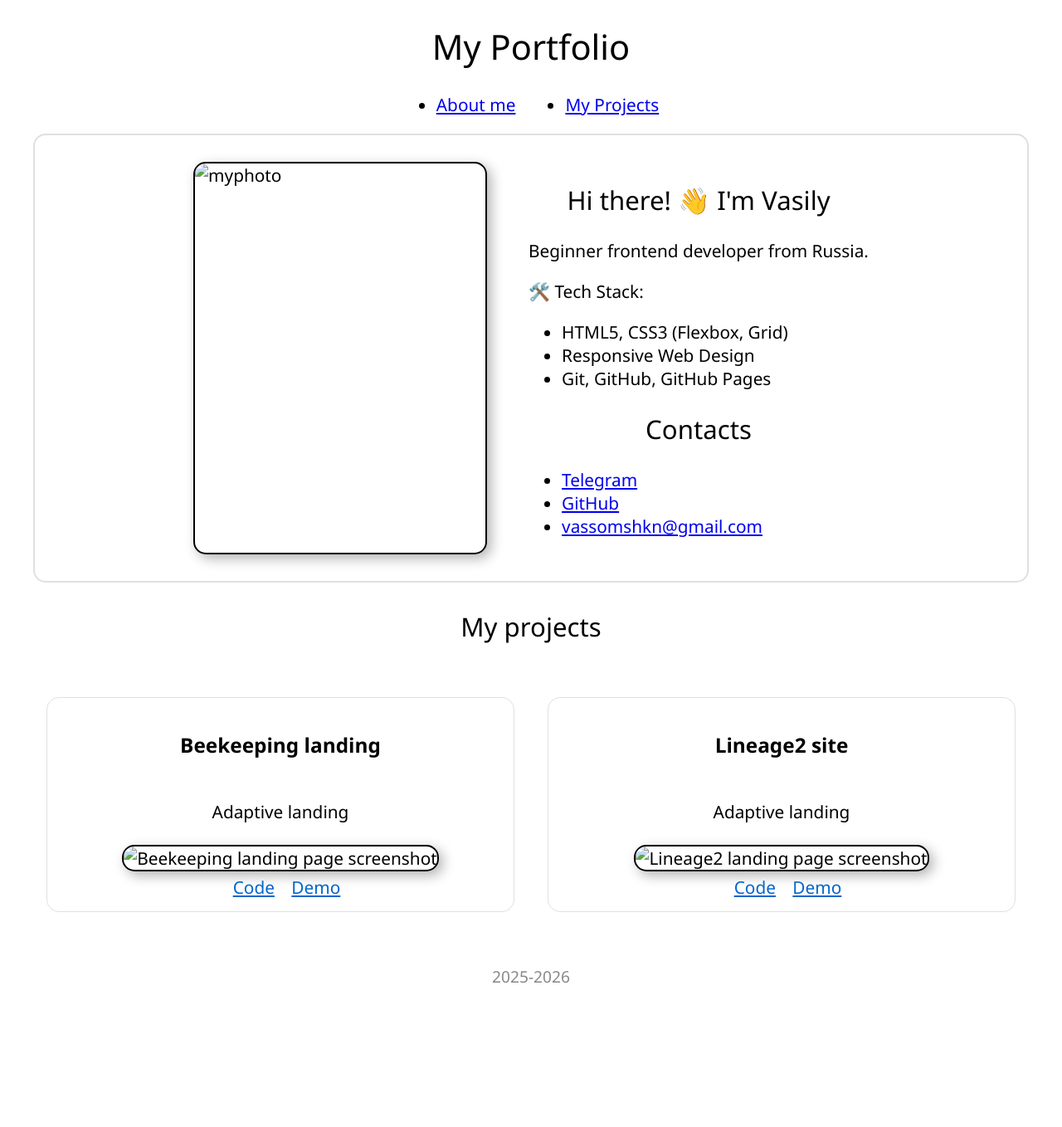
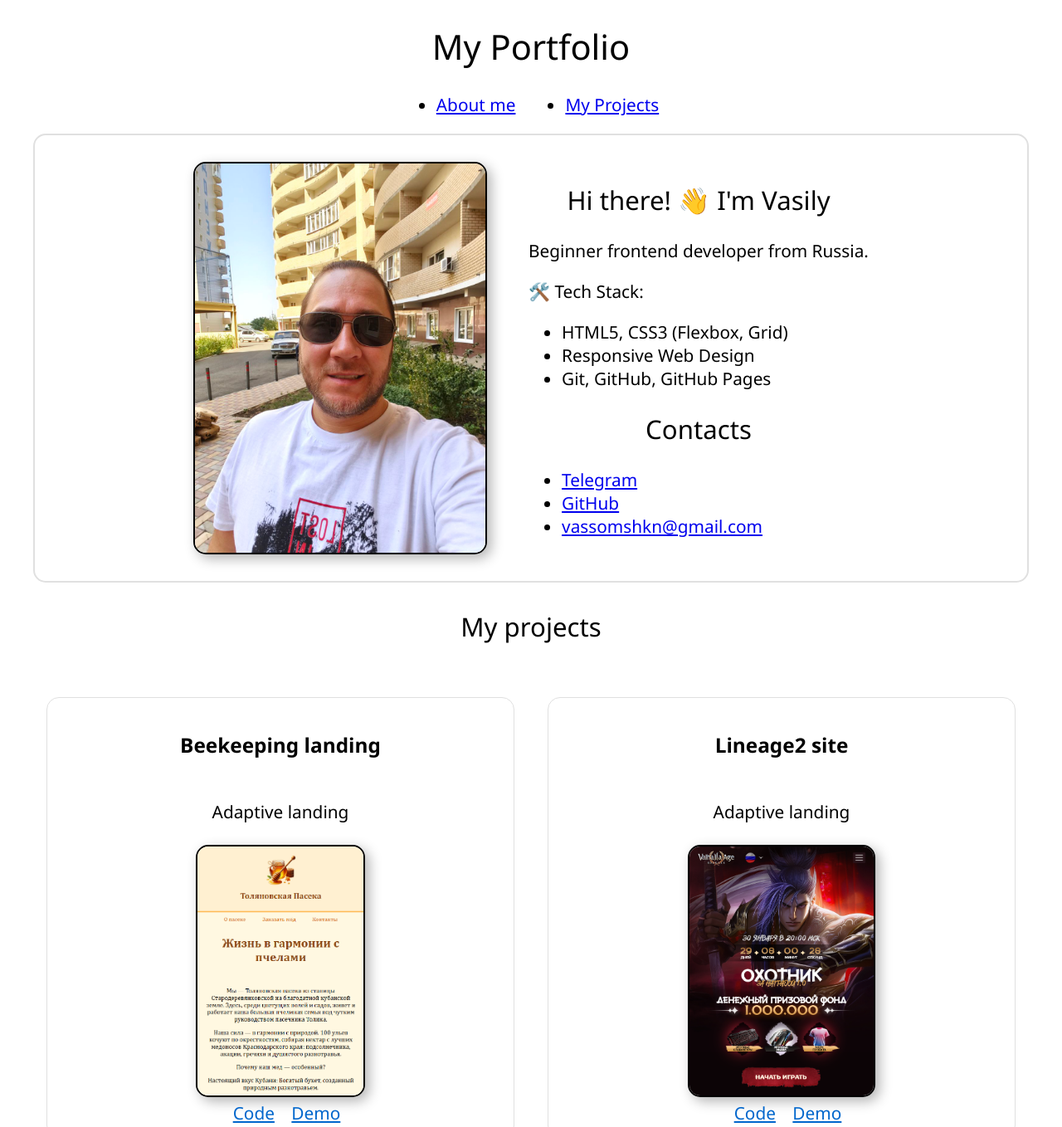
Before and after one commit to vasso89/Portfolio, a plain HTML site: page index.html in a window 1280 px wide. Shown: the top 1358 px of the page at 83% size. Before the commit the page ends 1209 px from the top, so only its background shows below. Drawn offline with Linux system fonts and the light colour scheme; the site is published under a folder, as on GitHub Pages, so addresses that start at the root find nothing.

Commit message:
fix img path

```diff
--- a/index.html
+++ b/index.html
@@ -21,7 +21,7 @@
 	</header>
 	<main>
 		<section class="container" id="aboutme">
-			<img src="/img/myphoto.jpg" alt="myphoto">
+			<img src="img/myphoto.jpg" alt="myphoto">
 			<div>
 				<h2>Hi there! 👋 I'm Vasily</h2>
 				<p>Beginner frontend developer from Russia.</p>
@@ -55,7 +55,7 @@
 				<div class="card">
 					<h3>Beekeeping landing</h3>
 					<p>Adaptive landing</p>
-					<img src="/img/project1.png" alt="Beekeeping landing page screenshot">
+					<img src="img/project1.png" alt="Beekeeping landing page screenshot">
 					<div class="links">
 						<a href="https://github.com/vasso89/tolyan-honey" target="_blank">Code</a>
 						<a href="https://vasso89.github.io/tolyan-honey/" target="_blank">Demo</a>
@@ -64,7 +64,7 @@
 				<div class="card">
 					<h3>Lineage2 site</h3>
 					<p>Adaptive landing</p>
-					<img src="/img/project2.png" alt="Lineage2 landing page screenshot">
+					<img src="img/project2.png" alt="Lineage2 landing page screenshot">
 					<div class="links">
 						<a href="https://github.com/vasso89/lineage2_site " target="_blank">Code</a>
 						<a href="https://vasso89.github.io/lineage2_site " target="_blank">Demo</a>
```
